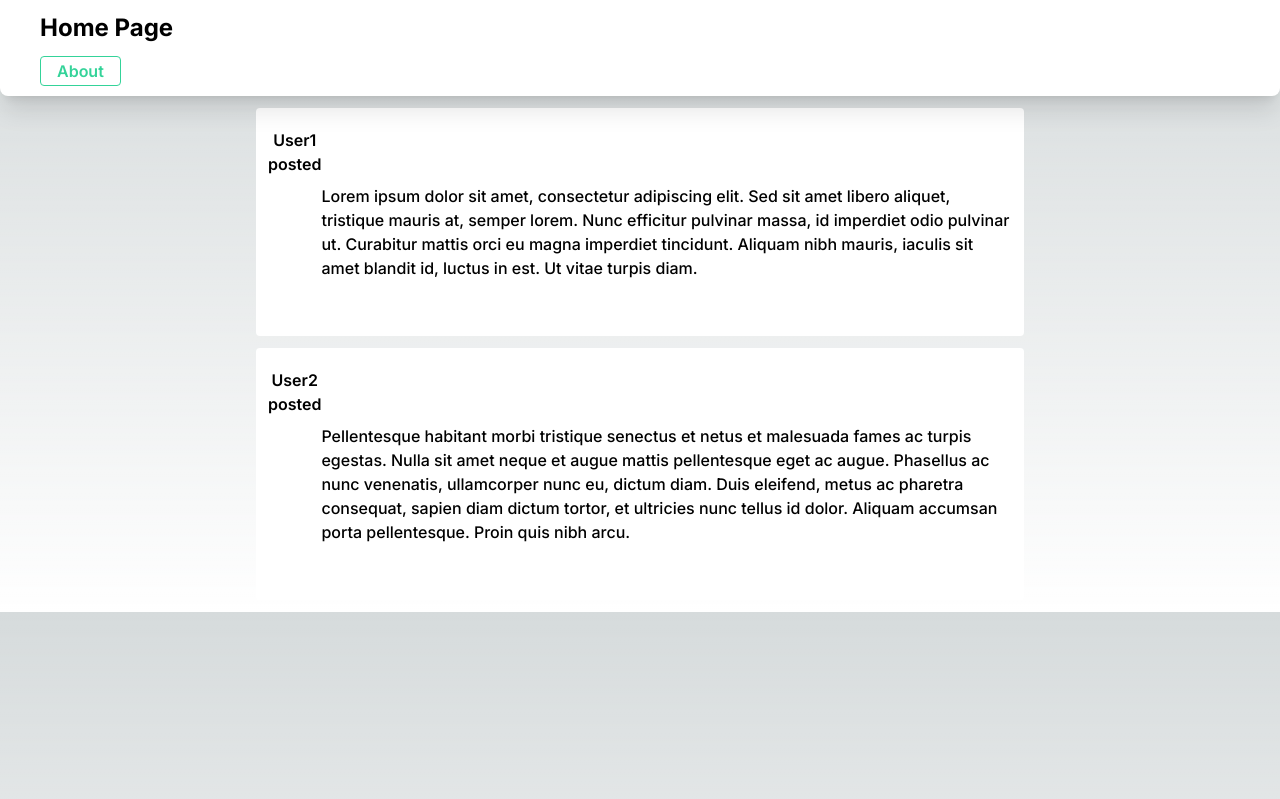
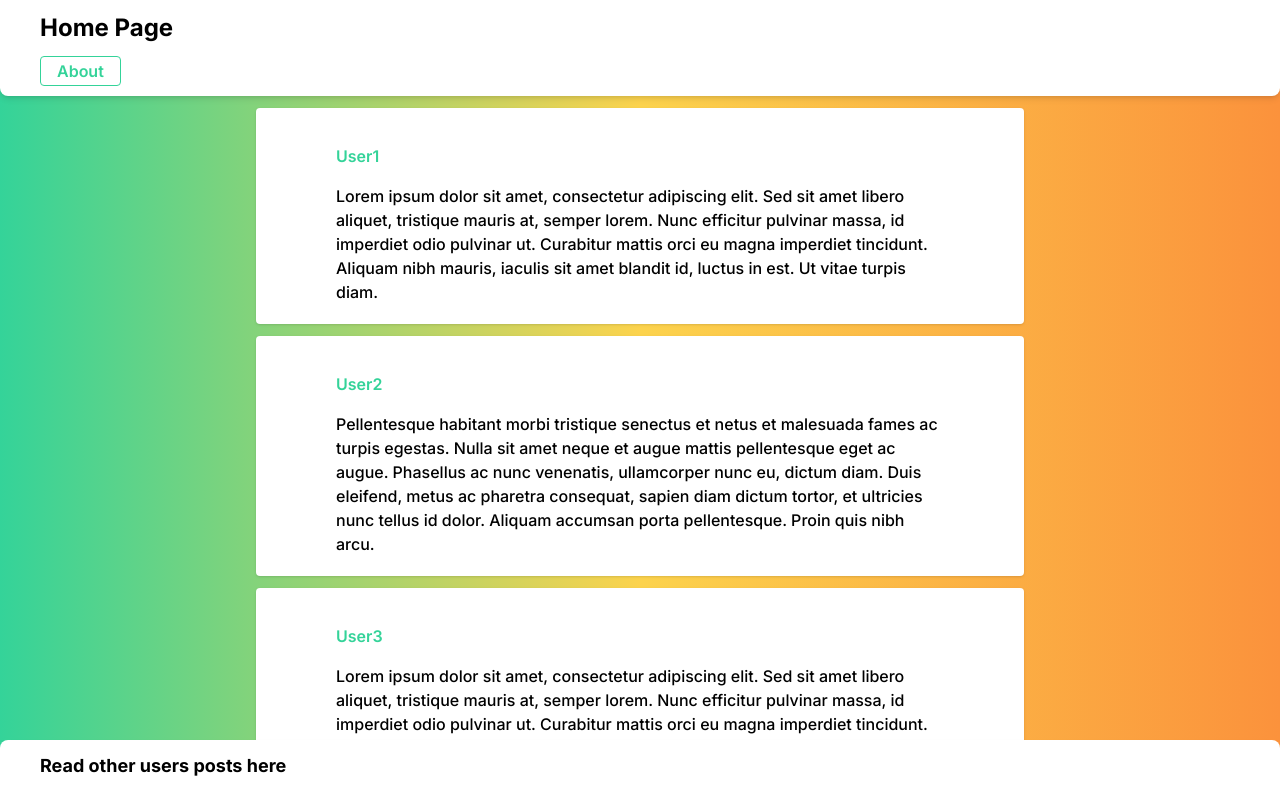
Before and after one commit to kaavyarao05/socialmedia-nextjs, a Next.js app: page / in a window 1280 px wide. Shown: the top 799 px of the page. Built offline with nearby package versions, Linux system fonts and the light colour scheme.

Commit message:
feat: added footer to root page.jsx and Profile/[account]/page.jsx fix: header now sticks to the top of the webpage fix: the background color now fits to the entire webpage

```diff
--- a/app/Profile/[Account]/page.jsx
+++ b/app/Profile/[Account]/page.jsx
@@ -1,16 +1,18 @@
 "use client";
 import { usePathname } from "next/navigation";
 
+
+
 function header(){
-    const pathname=usePathname();
+    const username=usePathname().split('/')[2];
     return(
       <>
-      <header class='w-full max-h-28 px-10 pb-8 mx-auto rounded-b-lg bg-white shadow-xl'>
+      <header class='w-full max-h-28 px-10 pb-8 mx-auto rounded-b-lg bg-white shadow-md'>
           <div class='text-base pt-4 leading-3 background bg-white mx-auto space-y-6'>
             <button onClick={() => window.location.href="../../.."} class="bg-transparent hover:bg-orange-400 text-emerald-400 font-semibold hover:text-white py-2 px-4 border border-emerald-400 hover:border-transparent rounded">
             Go Home
             </button>
-            <h1 class="flex items-center justify-center text-2xl font-bold text-black">{pathname.split('/')[2]}'s Profile</h1>
+            <h1 class="flex items-center justify-center text-2xl font-bold text-black">{username}'s Profile</h1>
 
           </div>
       </header>
@@ -19,12 +21,29 @@ function header(){
     )
   }
 
+function footer(){
+  const username=usePathname().split('/')[2];
+  return(
+    <>
+    <footer class='fixed bottom-0 w-full max-h-24 px-10 py-3 pb-5 mx-auto rounded-t-lg bg-white shadow-xl'>
+        <div class='leading-3 mx-auto space-y-3'>
+          <h1 class="text-lg font-bold text-black">You are currently visiting {username}'s profile</h1>
+        </div>
+    </footer>
+    </>
+  )
+}
+
 export default function Post() {
 const pathname = usePathname().split()[2];
 return (
-    <>
+    <div class='min-h-screen from-emerald-400 via-amber-300 to-orange-400 bg-gradient-to-r'>
     {header()}
-    </>
+    <div class=''>
+      <h2 class="text-center py-5 text-black">This user has not posted anything</h2>
+    </div>
+    {footer()}
+    </div>
 );
 
 }
--- a/app/page.jsx
+++ b/app/page.jsx
@@ -1,10 +1,8 @@
 'use client';
 import React from 'react'
 
-const user1="User1"
 const text1="Lorem ipsum dolor sit amet, consectetur adipiscing elit. Sed sit amet libero aliquet, tristique mauris at, semper lorem. Nunc efficitur pulvinar massa, id imperdiet odio pulvinar ut. Curabitur mattis orci eu magna imperdiet tincidunt. Aliquam nibh mauris, iaculis sit amet blandit id, luctus in est. Ut vitae turpis diam."
 
-const user2="User2"
 const text2="Pellentesque habitant morbi tristique senectus et netus et malesuada fames ac turpis egestas. Nulla sit amet neque et augue mattis pellentesque eget ac augue. Phasellus ac nunc venenatis, ullamcorper nunc eu, dictum diam. Duis eleifend, metus ac pharetra consequat, sapien diam dictum tortor, et ultricies nunc tellus id dolor. Aliquam accumsan porta pellentesque. Proin quis nibh arcu."
 
 const changePage = (url)=>{
@@ -14,15 +12,26 @@ const changePage = (url)=>{
 function header(){
   return(
     <>
-    <header class='sticky top-0 w-full max-h-24 px-10 py-3 pb-5 mx-auto rounded-b-lg bg-white shadow-xl'>
+    <header class='sticky top-0 w-full max-h-24 px-10 py-3 pb-5 mx-auto rounded-b-lg bg-white shadow-md'>
         <div class='leading-3 mx-auto space-y-3'>
           <h1 class="text-2xl font-bold text-black">Home Page</h1>
           <button onClick={() => {changePage("/about")}} class="bg-transparent hover:bg-orange-400 text-emerald-400 font-semibold hover:text-white py-2 px-4 border border-emerald-400 hover:border-transparent rounded">
           About
           </button>
-          <input type='text' class="border-orange-400"></input>
         </div>
     </header>
+    </>
+  )
+}
+
+function footer(){
+  return(
+    <>
+    <footer class='fixed bottom-0 w-full max-h-24 px-10 py-3 pb-5 mx-auto rounded-t-lg bg-white drop-shadow-xl'>
+        <div class='leading-3 mx-auto space-y-3'>
+          <h1 class="text-lg font-bold text-black">Read other users posts here</h1>
+        </div>
+    </footer>
     </>
   )
 }
@@ -30,12 +39,12 @@ function header(){
 function userPost(user,text){
   return(
     <>
-    <div class="flex m-auto my-3 pt-5 px-3 max-w-3xl bg-white rounded">
+    <div class="flex flex-col m-auto my-3 py-5 px-20 max-w-3xl bg-white rounded shadow hover:shadow-md">
       <div class>
-        <button onClick={()=>{changePage("Profile/"+user)}} id="username" class="text-black font-semibold min-w-fit">{user} posted</button>
+        <button onClick={()=>{changePage("Profile/"+user)}} id="username" class=" hover:text-orange-400 text-emerald-400 font-semibold py-2 leading-10">{user}</button>
       </div>
       <div>
-        <p class="text-black font-medium py-14">{text}</p>
+        <p class="text-black font-medium break-normal">{text}</p>
       </div>
     </div>
     </>
@@ -44,13 +53,16 @@ function userPost(user,text){
 
 const page = () => {
   return (
-    <>
+    <div class='min-h-screen from-emerald-400 via-amber-300 to-orange-400 bg-gradient-to-r'>
     {header()}
-    <div class='content-center'>
-    {userPost(user1,text1)}
-    {userPost(user2,text2)}
+    <div class=''>
+    {userPost("User1",text1)}
+    {userPost("User2",text2)}
+    {userPost("User3",text1)}
+    {userPost("User4",text2)}
     </div>
-    </>
+    {footer()}
+    </div>
   )
 }
 
```
